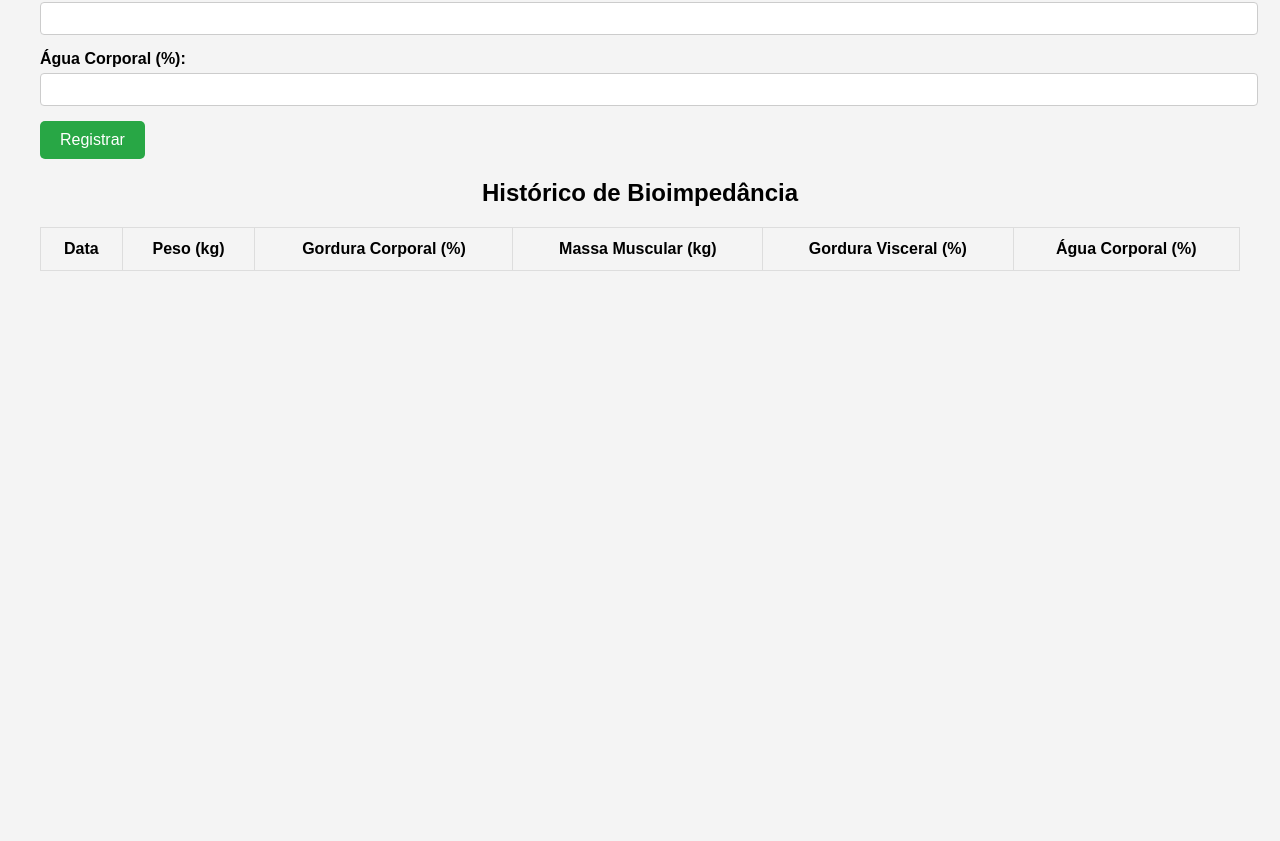
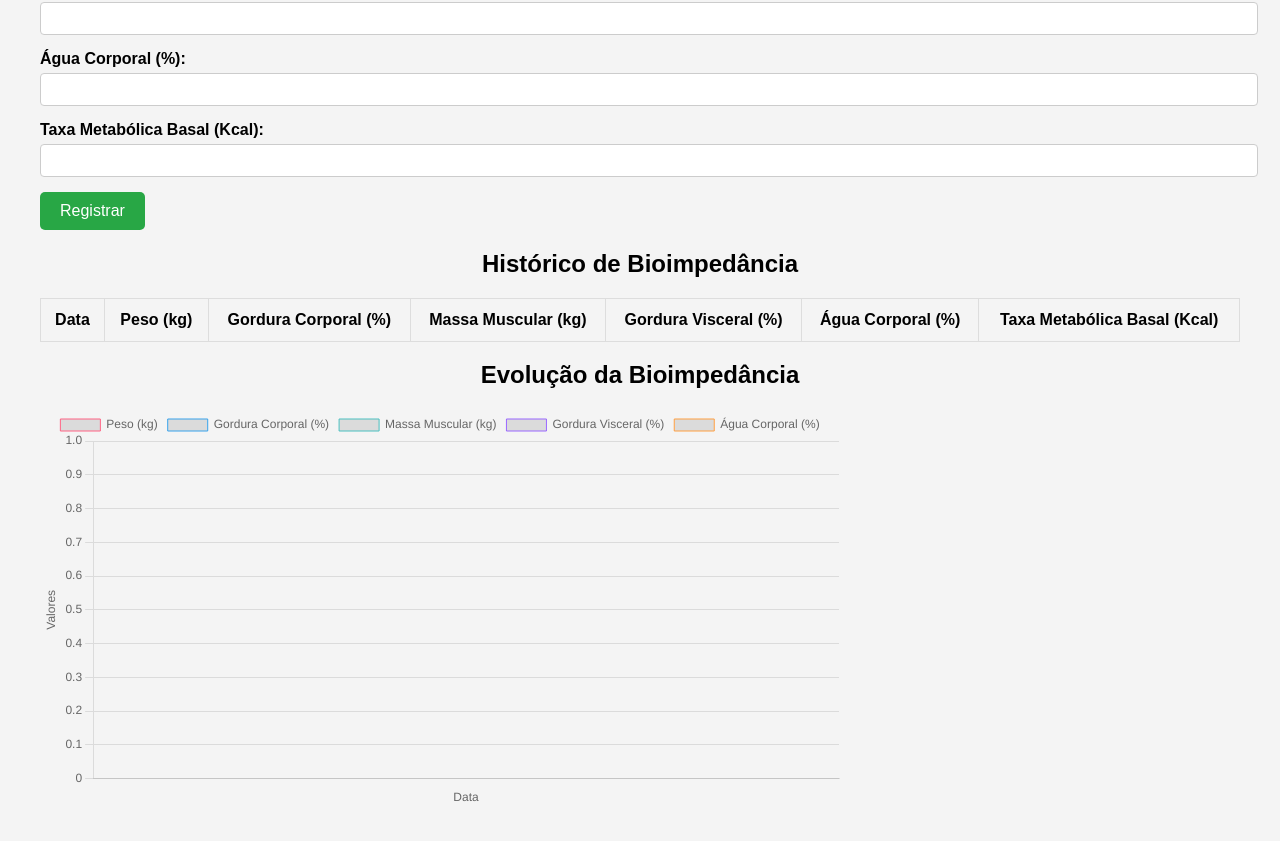
Before and after one commit to abreumatheu/dieta, a plain HTML site: page index.html in a window 1280 px wide. Shown: the part 1006-1847 px from the top of the page. Before the commit the page ends 1297 px from the top, so only its background shows below. Drawn offline with nearby package versions, Linux system fonts and the light colour scheme; no server answers.

Commit message:
Add files via upload

```diff
--- a/index.html
+++ b/index.html
@@ -157,6 +157,12 @@
             <label for="bodyWater">Água Corporal (%):</label>
             <input type="number" id="bodyWater" name="bodyWater">
         </div>
+        <!-- Novo campo para Taxa Metabólica Basal -->
+        <div class="form-group">
+            <label for="basalMetabolicRate">Taxa Metabólica Basal (Kcal):</label>
+            <input type="number" id="basalMetabolicRate" name="basalMetabolicRate">
+        </div>
+
         <button class="button" onclick="submitBioData()">Registrar</button>
 
         <!-- Histórico de Bioimpedâncias -->
@@ -170,12 +176,19 @@
                     <th>Massa Muscular (kg)</th>
                     <th>Gordura Visceral (%)</th>
                     <th>Água Corporal (%)</th>
+                    <th>Taxa Metabólica Basal (Kcal)</th>
                 </tr>
             </thead>
             <tbody id="bioHistory">
                 <!-- Registros serão carregados aqui -->
             </tbody>
         </table>
+
+        <!-- Gráfico de Evolução da Bioimpedância -->
+        <h2>Evolução da Bioimpedância</h2>
+        <div class="chart-container">
+            <canvas id="bioChart"></canvas>
+        </div>
     </div>
 
     <!-- Firebase SDK -->
@@ -219,7 +232,10 @@
             }
         });
 
-        // Variável de refeições e substituições
+        // Variável global para o gráfico de bioimpedância
+        let bioChart;
+
+        // Definindo as refeições para diferentes horários de treino
         const meals = {
             noTraining: {
                 breakfast: {
@@ -327,12 +343,22 @@
         // Função para ajustar a dieta com base no horário do treino
         window.adjustDiet = function() {
             const trainingTime = document.getElementById('training-time').value;
-            let selectedMeals = meals.noTraining;
 
-            if (trainingTime === '11') {
+            let selectedMeals;
+            if (trainingTime === 'none') {
+                selectedMeals = meals.noTraining;
+            } else if (trainingTime === '11') {
                 selectedMeals = meals.trainingMorning;
             } else if (trainingTime === '15') {
                 selectedMeals = meals.trainingAfternoon;
+            } else {
+                console.error("Horário de treino não reconhecido.");
+                return;
+            }
+
+            if (!selectedMeals) {
+                console.error("Nenhuma refeição definida para este horário.");
+                return;
             }
 
             const mealPlan = document.getElementById('meals');
@@ -450,6 +476,7 @@
             const muscleMass = document.getElementById('muscleMass').value;
             const visceralFat = document.getElementById('visceralFat').value;
             const bodyWater = document.getElementById('bodyWater').value;
+            const basalMetabolicRate = document.getElementById('basalMetabolicRate').value; // Novo campo de TMB
             const date = new Date().toLocaleDateString('pt-BR'); // Data no formato DD/MM/YYYY
 
             await addDoc(collection(db, 'bioData'), {
@@ -458,18 +485,26 @@
                 bodyFat: bodyFat,
                 muscleMass: muscleMass,
                 visceralFat: visceralFat,
-                bodyWater: bodyWater
+                bodyWater: bodyWater,
+                basalMetabolicRate: basalMetabolicRate // Adicionando TMB
             });
 
             alert('Dados registrados com sucesso!');
             loadBioHistory();
         }
 
-        // Função para carregar o histórico de bioimpedância
+        // Função para carregar o histórico de bioimpedância e exibir gráfico
         window.loadBioHistory = async function() {
             const bioHistoryTable = document.getElementById('bioHistory');
             bioHistoryTable.innerHTML = '';
             const querySnapshot = await getDocs(collection(db, 'bioData'));
+
+            const dates = [];
+            const weights = [];
+            const bodyFats = [];
+            const muscleMasses = [];
+            const visceralFats = [];
+            const bodyWaters = [];
 
             querySnapshot.forEach((doc) => {
                 const data = doc.data();
@@ -481,16 +516,107 @@
                         <td>${data.muscleMass} kg</td>
                         <td>${data.visceralFat} %</td>
                         <td>${data.bodyWater} %</td>
+                        <td>${data.basalMetabolicRate} Kcal</td>
                     </tr>
                 `;
                 bioHistoryTable.innerHTML += row;
+
+                // Adicionando dados ao gráfico
+                dates.push(data.date);
+                weights.push(data.weight);
+                bodyFats.push(data.bodyFat);
+                muscleMasses.push(data.muscleMass);
+                visceralFats.push(data.visceralFat);
+                bodyWaters.push(data.bodyWater);
+            });
+
+            if (bioChart) {
+                // Atualizando o gráfico com os dados de evolução
+                bioChart.data.labels = dates;
+                bioChart.data.datasets[0].data = weights;
+                bioChart.data.datasets[1].data = bodyFats;
+                bioChart.data.datasets[2].data = muscleMasses;
+                bioChart.data.datasets[3].data = visceralFats;
+                bioChart.data.datasets[4].data = bodyWaters;
+                bioChart.update();
+            } else {
+                console.error("Gráfico de bioimpedância não foi inicializado.");
+            }
+        }
+
+        // Função para inicializar o gráfico de bioimpedância
+        function initializeBioChart() {
+            const ctx = document.getElementById('bioChart').getContext('2d');
+            bioChart = new Chart(ctx, {
+                type: 'line',
+                data: {
+                    labels: [],
+                    datasets: [
+                        {
+                            label: 'Peso (kg)',
+                            data: [],
+                            borderColor: 'rgba(255, 99, 132, 1)',
+                            borderWidth: 1,
+                            fill: false
+                        },
+                        {
+                            label: 'Gordura Corporal (%)',
+                            data: [],
+                            borderColor: 'rgba(54, 162, 235, 1)',
+                            borderWidth: 1,
+                            fill: false
+                        },
+                        {
+                            label: 'Massa Muscular (kg)',
+                            data: [],
+                            borderColor: 'rgba(75, 192, 192, 1)',
+                            borderWidth: 1,
+                            fill: false
+                        },
+                        {
+                            label: 'Gordura Visceral (%)',
+                            data: [],
+                            borderColor: 'rgba(153, 102, 255, 1)',
+                            borderWidth: 1,
+                            fill: false
+                        },
+                        {
+                            label: 'Água Corporal (%)',
+                            data: [],
+                            borderColor: 'rgba(255, 159, 64, 1)',
+                            borderWidth: 1,
+                            fill: false
+                        }
+                    ]
+                },
+                options: {
+                    responsive: true,
+                    scales: {
+                        x: {
+                            display: true,
+                            title: {
+                                display: true,
+                                text: 'Data'
+                            }
+                        },
+                        y: {
+                            display: true,
+                            title: {
+                                display: true,
+                                text: 'Valores'
+                            },
+                            beginAtZero: true
+                        }
+                    }
+                }
             });
         }
 
-        // Carregar histórico quando a página é aberta
+        // Carregar histórico e inicializar gráfico quando a página é aberta
         window.onload = function() {
-            loadBioHistory();
-            getProgress(); // Atualizar o progresso na inicialização
+            initializeBioChart(); // Inicializa o gráfico de bioimpedância
+            loadBioHistory();     // Carrega o histórico de bioimpedância
+            getProgress();        // Atualiza o progresso na inicialização
         }
     </script>
 </body>
```
